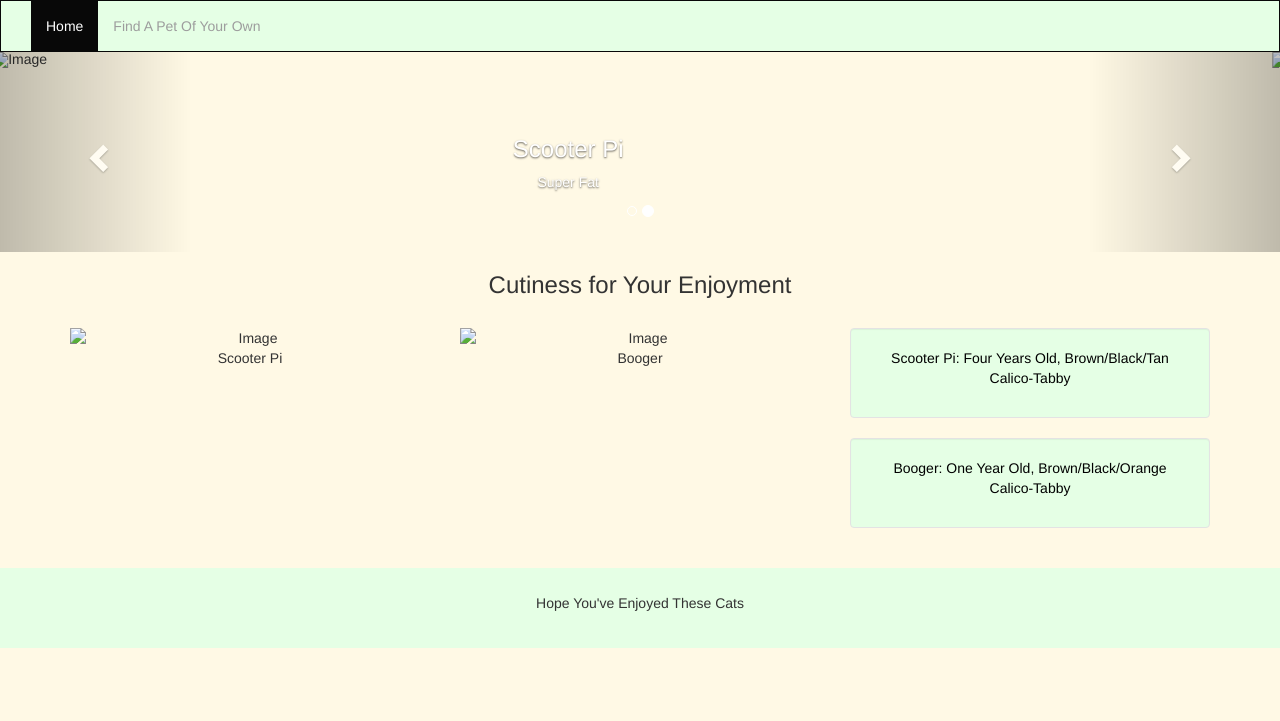
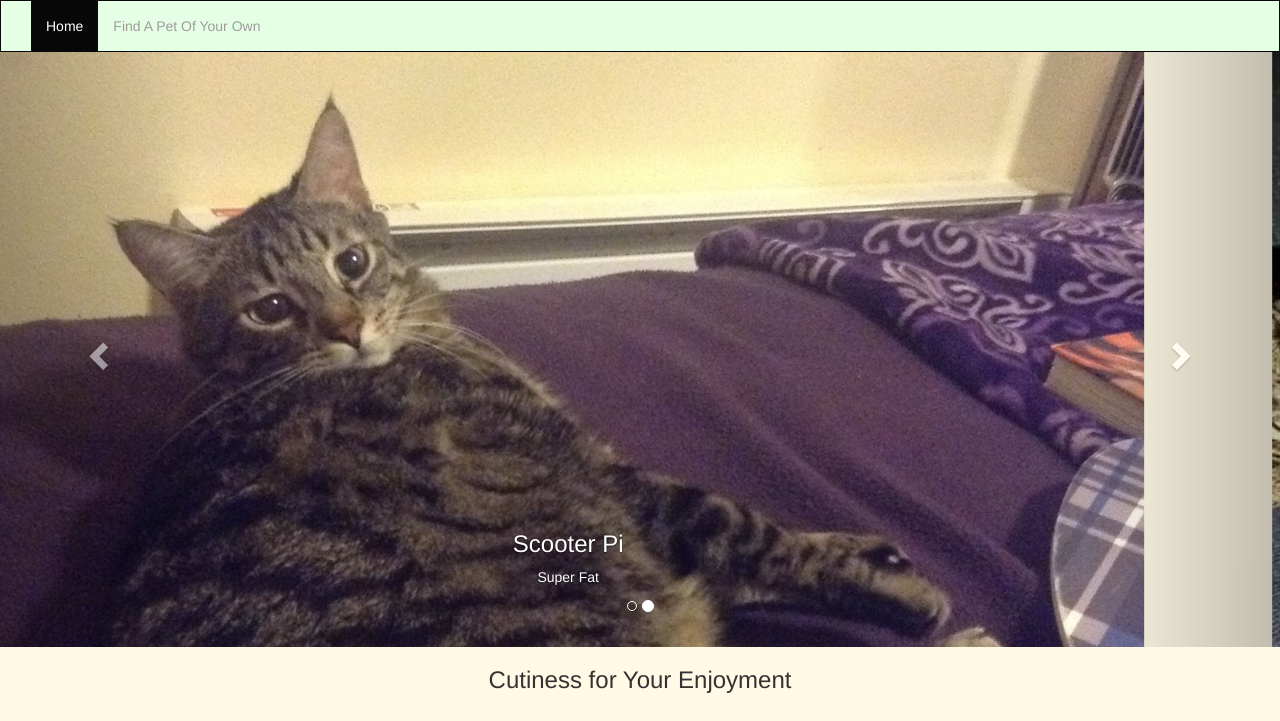
Before and after one commit to madolynlaurine/fall23, a plain HTML site: page index.html in a window 1280 px wide. Shown: the top 721 px of the page. Drawn offline with nearby package versions, Linux system fonts and the light colour scheme.

Commit message:
Update index.html

```diff
--- a/index.html
+++ b/index.html
@@ -43,9 +43,6 @@
       min-height:200px;
       background-color:#fff9e5;
 
-
-
-
   /* Hide the carousel text when the screen is less than 600 pixels wide */
   @media (max-width: 600px) {
     .carousel-caption {
@@ -85,7 +82,7 @@
     <!-- Wrapper for slides -->
     <div class="carousel-inner" role="listbox">
       <div class="item active">
-        <img class="peopleCarouselImg" src="images/cats7.jpg" alt="Image" >
+        <img class="peopleCarouselImg" src="cats7.jpg" alt="Image" >
         <div class="carousel-caption">
           <h3>Scooter Pi</h3>
           <p>Super Fat</p>
@@ -93,7 +90,7 @@
       </div>
 
       <div class="item">
-        <img class="peopleCarouselImg" src="images/cats11.jpg" alt="Image" >
+        <img class="peopleCarouselImg" src="cats11.jpg" alt="Image" >
         <div class="carousel-caption">
 
         </div>
@@ -115,11 +112,11 @@
   <h3>Cutiness for Your Enjoyment</h3><br>
   <div class="row">
     <div class="col-sm-4">
-      <img src="images/cats9.jpg" class="img-responsive" style="width:100%" alt="Image">
+      <img src="cats9.jpg" class="img-responsive" style="width:100%" alt="Image">
       <p>Scooter Pi</p>
     </div>
     <div class="col-sm-4">
-      <img src="images/cats3.jpg" class="img-responsive" style="width:100%" alt="Image">
+      <img src="cats3.jpg" class="img-responsive" style="width:100%" alt="Image">
       <p>Booger</p>
     </div>
     <div class="col-sm-4">
```
